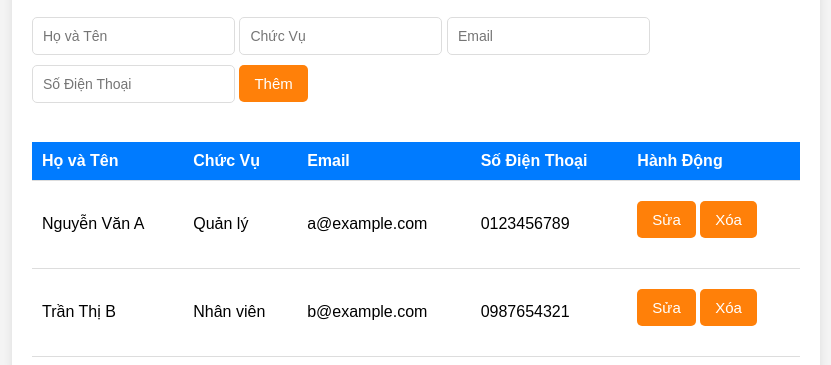
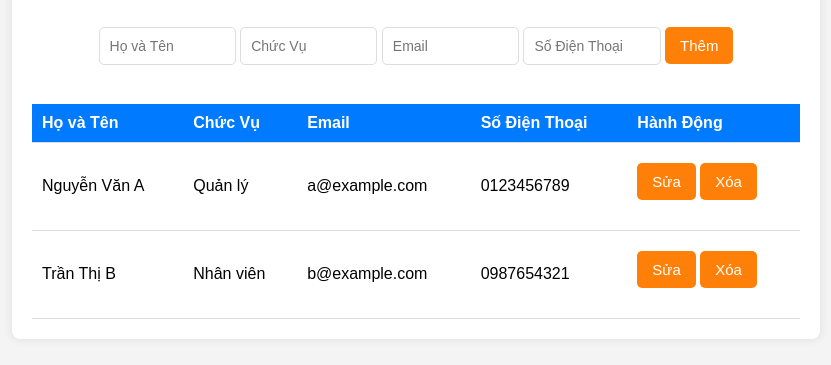
Before and after one commit to brziv/hotel_fe, a plain HTML site: page html/employee.html in a window 1280 px wide. Shown: the part 121-486 px from the top of the page, without its empty margins (224-1055 px from the left). Drawn offline with Linux system fonts and the light colour scheme.

Commit message:
lại sửa style

```diff
--- a/css/employee.css
+++ b/css/employee.css
@@ -6,6 +6,7 @@ body {
     display: flex;
     justify-content: center;
     padding-top: 50px;
+    text-align: center;
 }
 
 .container {
@@ -57,6 +58,7 @@ button:hover {
 
 input[type="text"],
 input[type="email"] {
+    width: 15%;
     padding: 10px;
     border: 1px solid #ddd;
     border-radius: 5px;
```
